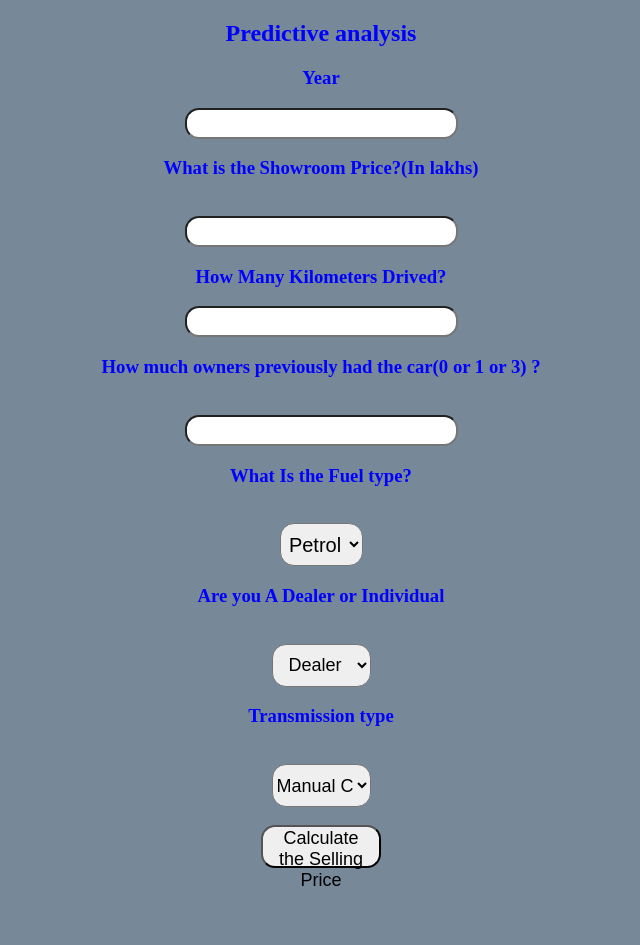
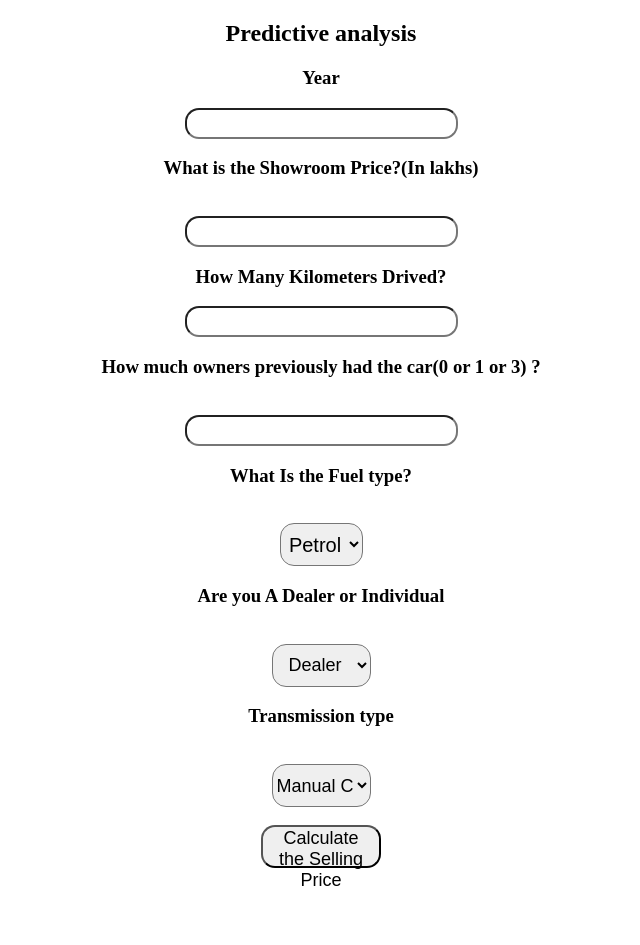
Before and after one commit to thebemer/car-price, a Flask app: page / in a window 1280 px wide. Shown: the whole page, without its empty margins (319-959 px from the left). Run offline with Flask 2, Linux system fonts and the light colour scheme; parts of the project's set-up code (start-up, migrations or seed data) failed here and were passed over.

Commit message:
Update index.html

```diff
--- a/templates/index.html
+++ b/templates/index.html
@@ -7,9 +7,9 @@
     <title>Document</title>
 </head>
 
-<body>
+<body style="background-color:white;">
 
-    <div style="color:blue">
+    <div style="color:black">
         <form action="{{ url_for('predict')}}" method="post">
             <h2>Predictive analysis</h2>
             <h3>Year</h3>
```
